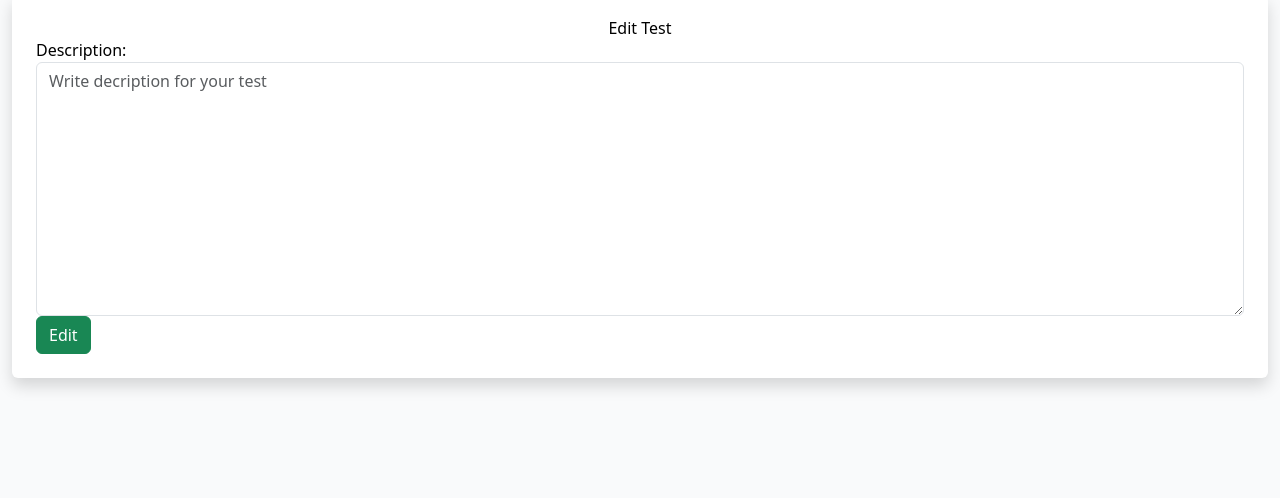
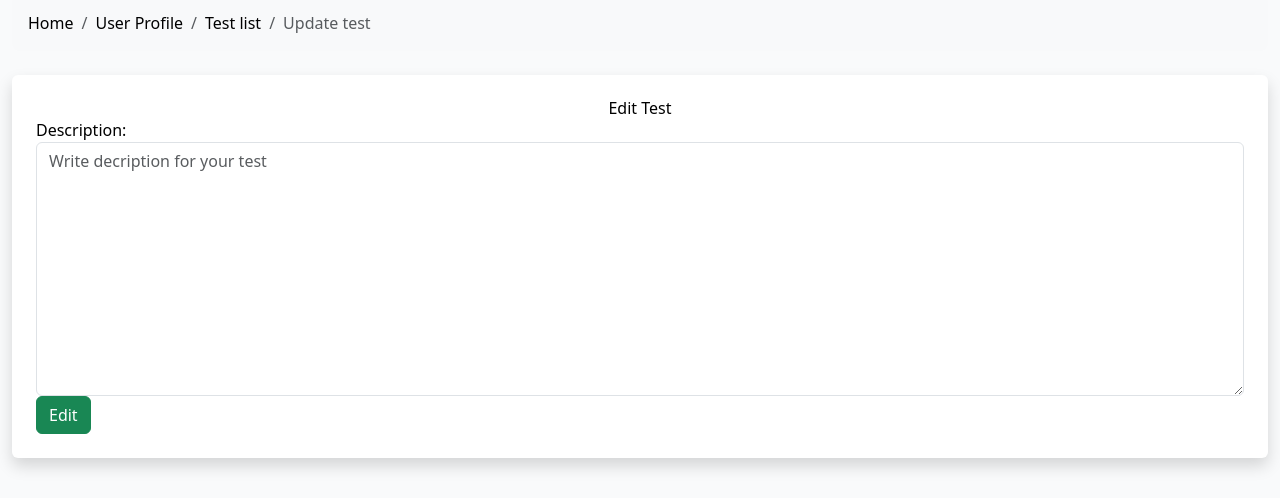
Before and after one commit to MycroftBrooks/lexical_questions, a Django app: template parser/parser_app/templates/parser_app/update_test.html in a window 1280 px wide. Shown: the part 155-653 px from the top of the page. Run offline with Django 4.2, Linux system fonts and the light colour scheme; the template is opened without the code that fills it: values that come from a table or form of the project are taken from there, others are empty; some libraries are stand-ins or nearby versions.

Commit message:
ADD head with info in update_test page

```diff
--- a/parser/parser_app/templates/parser_app/update_test.html
+++ b/parser/parser_app/templates/parser_app/update_test.html
@@ -1,11 +1,33 @@
 {% extends 'parser_app/base.html' %}
 {%block title%}Update test{%endblock%}
 {%block content%}
+<div class="row">
+    <div class="col">
+        <nav aria-label="breadcrumb" class="bg-light rounded-3 p-3 mb-4">
+        <ol class="breadcrumb mb-0">
+            <li class="breadcrumb-item">
+            <a href="{% url 'index' %}">Home</a>
+            </li>
+            <li class="breadcrumb-item" aria-current="page">
+                <a href="{% url 'profile' %}">User Profile</a>
+            </li>
+            <li class="breadcrumb-item" aria-current="page">
+                <a href="{% url 'test_list' %}">Test list</a>
+            </li>
+            <li class="breadcrumb-item active" aria-current="page">
+                <a>Update test</a>
+            </li>
+        </ol>
+        </nav>
+    </div>
+</div>
     <div class="shadow p-4 mb-5 bg-body rounded">
-    <h1 class="text-center">Edit Test</h1>
+    <h4 class="text-center">Edit Test</h1>
     <form action="" method="post" enctype="multipart/form-data">
         {% csrf_token %}
         {{ form.as_p }}
+        {{formset.management_form}}
+        {{formset}}
         <button type="submit" class="btn btn-success">Edit</button>
         <span>{{error}}</span>
     </form>
```
